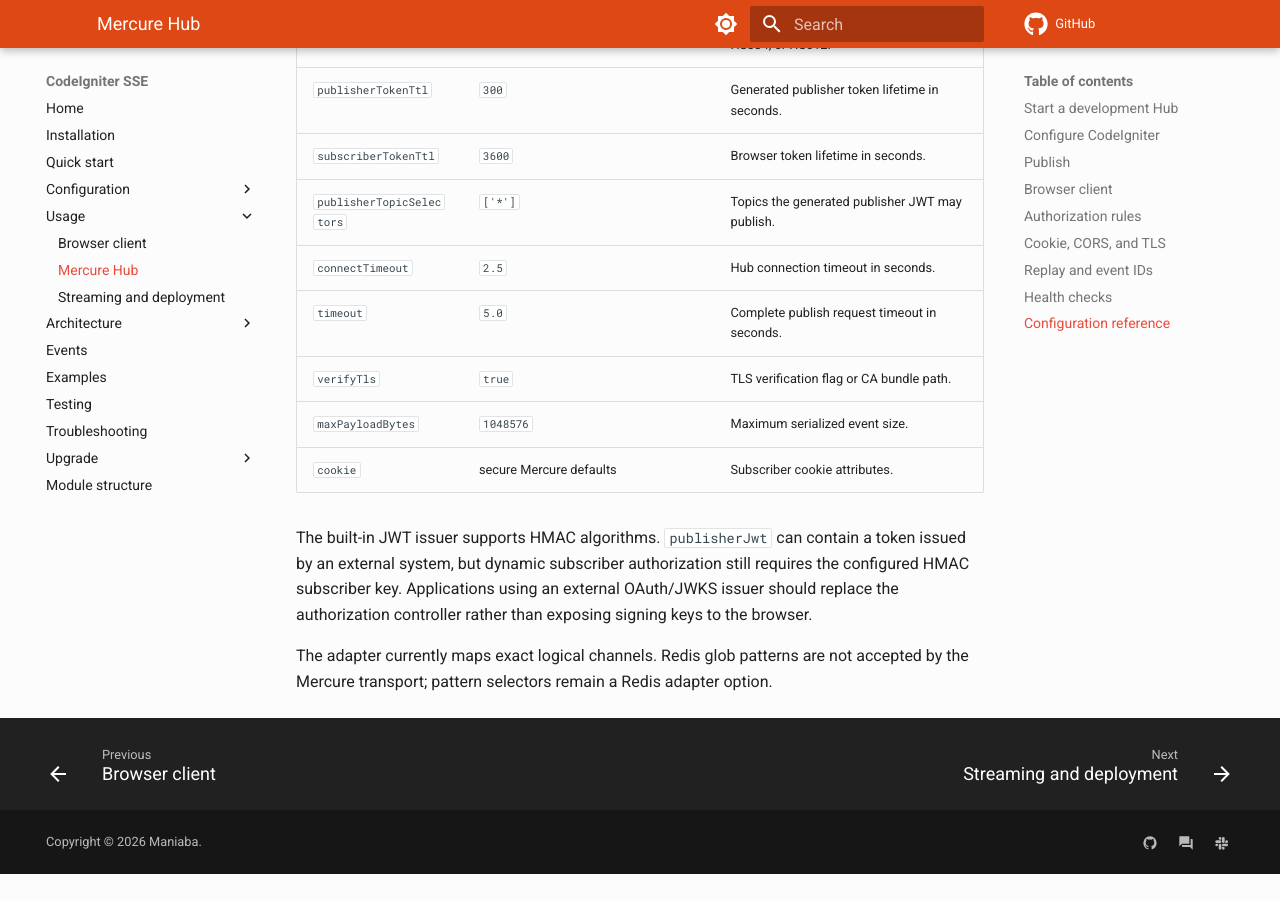
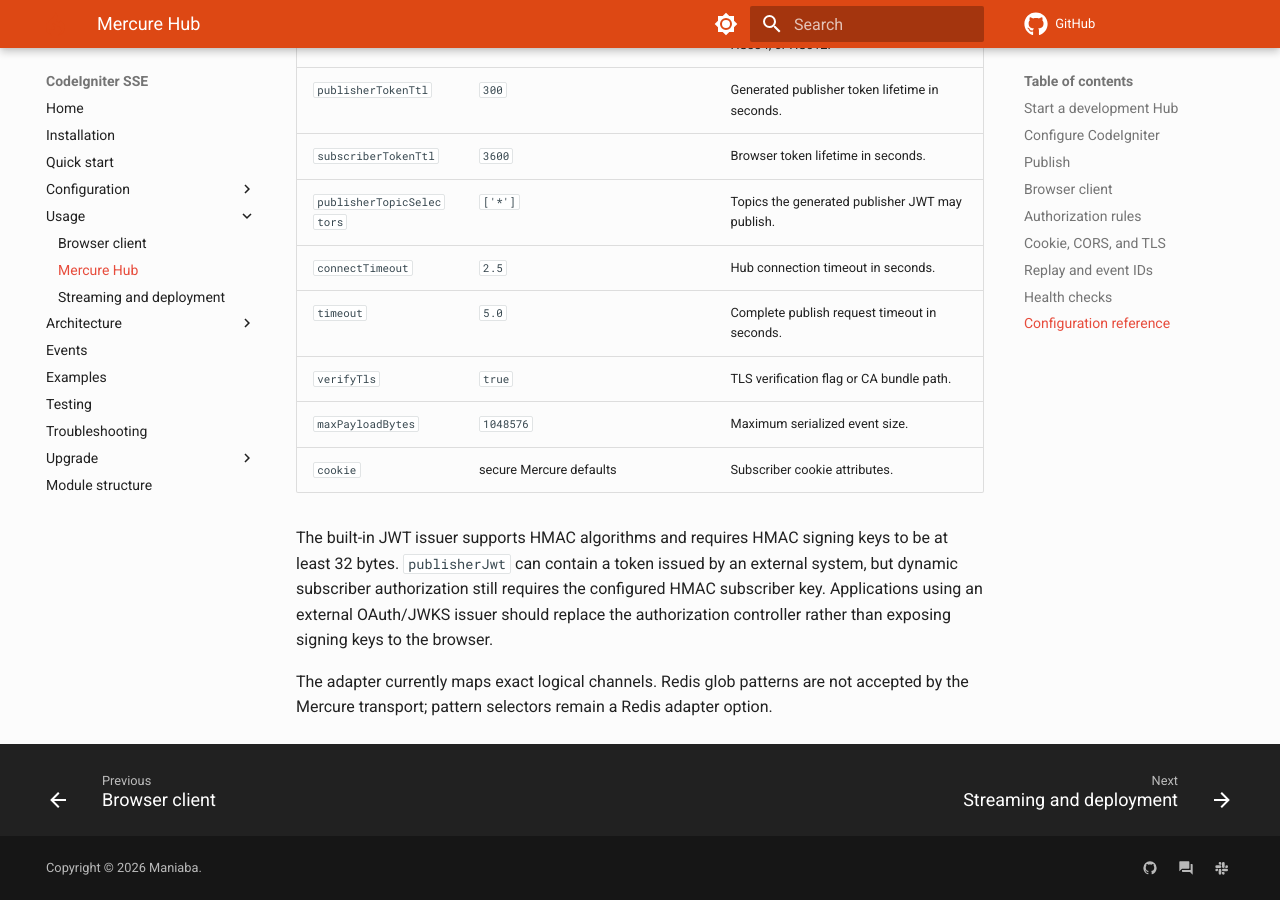
Before and after one commit to maniaba/codeigniter4-sse, an MkDocs documentation site: the page built from docs/mercure.md, in a window 1280 px wide and 900 px high, scrolled down 7121 px. Built offline with MkDocs 1.6.1 and Material for MkDocs 9.7.7, drawn with Linux system fonts in a browser that asks for light colours; comment, search, counter and statistics services are not loaded; the version menu is left out; a style sheet for code colours, icons or effects is not loaded; before the commit the page ends 7995 px from its top, so only the background shows below that.

Commit message:
Improve Mercure JWT signing key validation and add tests

```diff
--- a/docs/mercure.md
+++ b/docs/mercure.md
@@ -323,11 +323,12 @@ pod. Do not expose the entire Caddy admin API publicly.
 | `maxPayloadBytes` | `1048576` | Maximum serialized event size. |
 | `cookie` | secure Mercure defaults | Subscriber cookie attributes. |
 
-The built-in JWT issuer supports HMAC algorithms. `publisherJwt` can contain a
-token issued by an external system, but dynamic subscriber authorization still
-requires the configured HMAC subscriber key. Applications using an external
-OAuth/JWKS issuer should replace the authorization controller rather than
-exposing signing keys to the browser.
+The built-in JWT issuer supports HMAC algorithms and requires HMAC signing keys
+to be at least 32 bytes. `publisherJwt` can contain a token issued by an
+external system, but dynamic subscriber authorization still requires the
+configured HMAC subscriber key. Applications using an external OAuth/JWKS issuer
+should replace the authorization controller rather than exposing signing keys to
+the browser.
 
 The adapter currently maps exact logical channels. Redis glob patterns are not
 accepted by the Mercure transport; pattern selectors remain a Redis adapter
```
Also changed, not shown: docs/configuration.md (+4 -3 lines), 10 other files.
